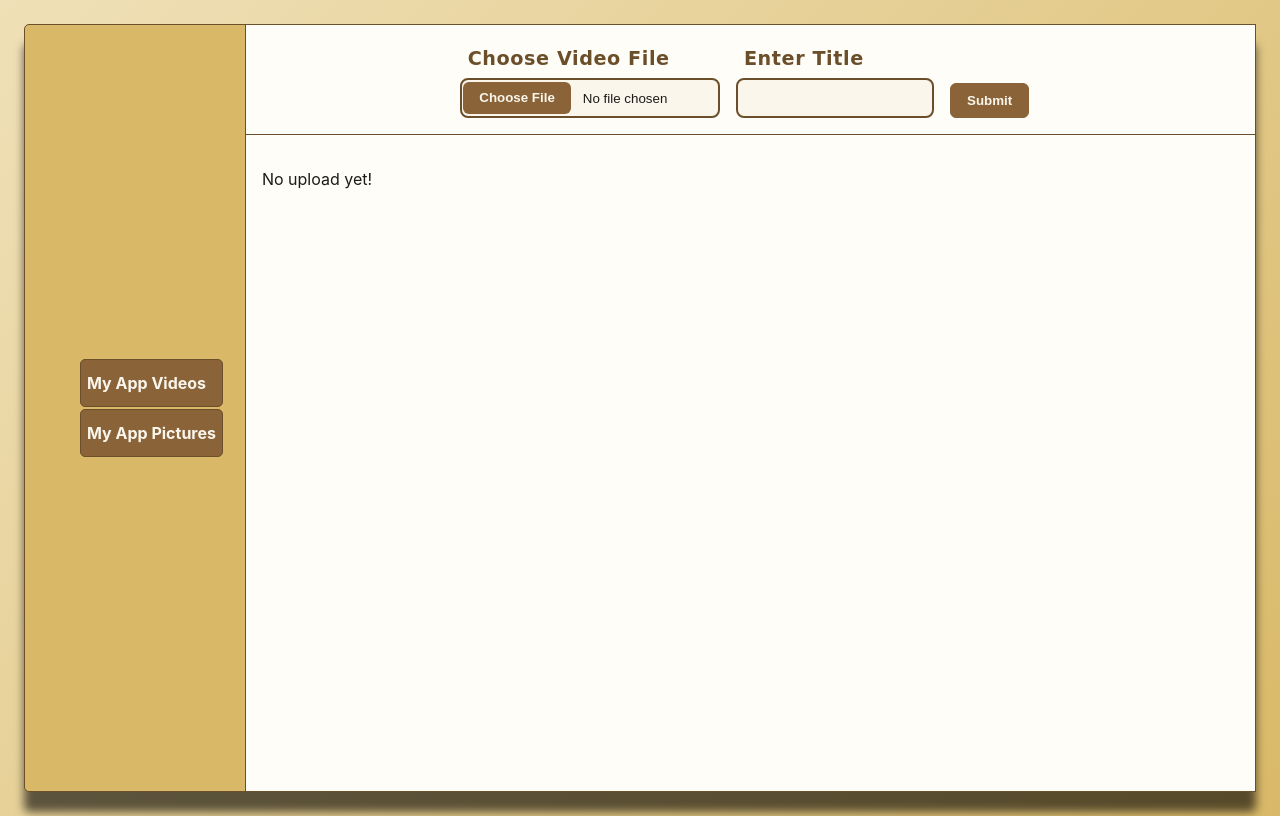
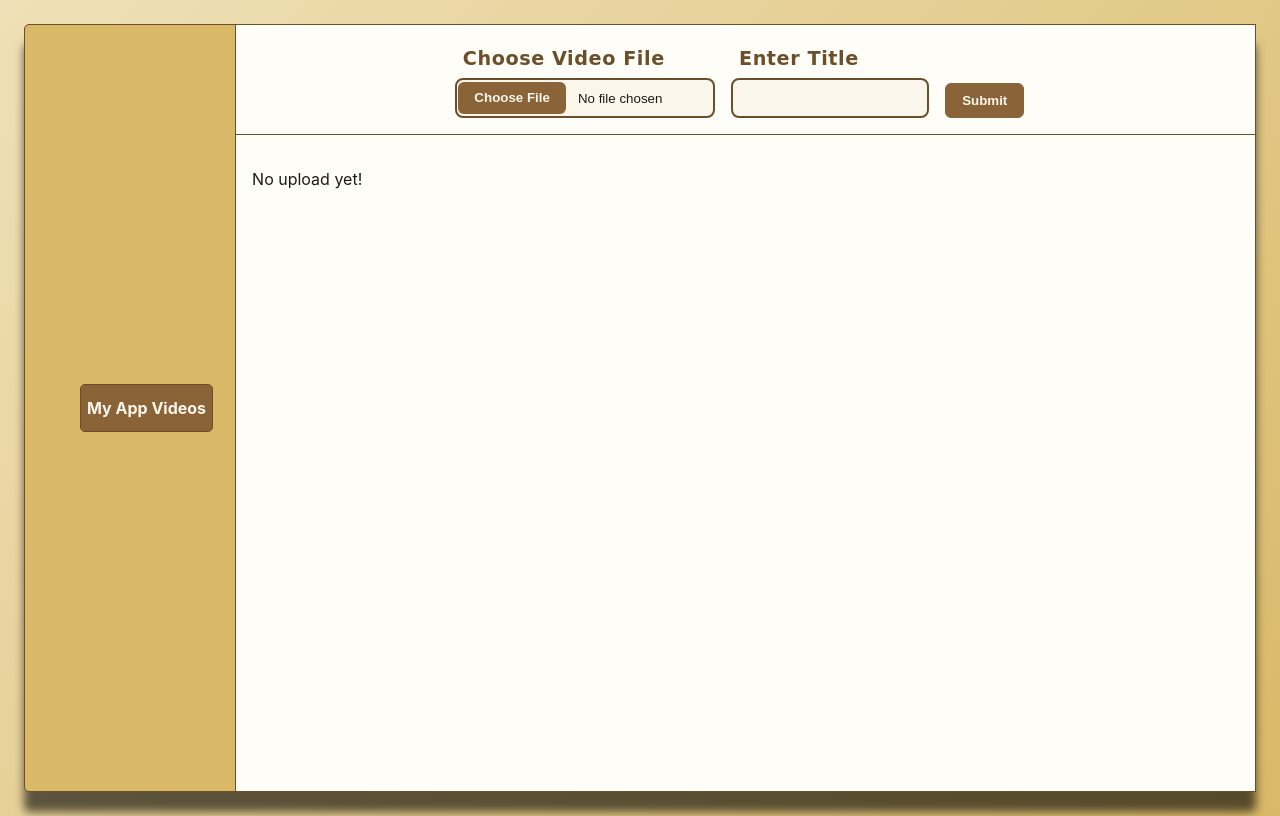
Before and after one commit to princedanson/my_multimedia_site, a Django app: page / in a window 1280 px wide. Run offline with Django 5.2, Linux system fonts and the light colour scheme; data that the repository does not hold is empty.

Commit message:
Comment out My App Pictures list item
Comment out the 'My App Pictures' list item in the navigation.

```diff
--- a/home/templates/index.html
+++ b/home/templates/index.html
@@ -12,7 +12,7 @@
             <div class="nav">
                 <ul>
                     <li> <h4>My App Videos</h4></li>
-                    <li><h4>My App Pictures</h4></li>
+                 <!--   <li><h4>My App Pictures</h4></li>-->
                 </ul>
             </div>
 
```
